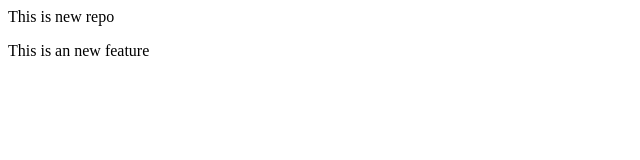
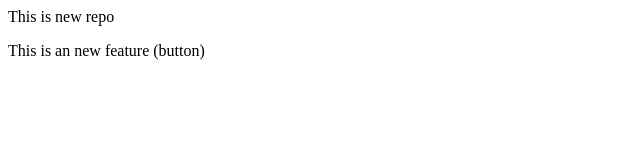
Before and after one commit to RamanParjapat01/localrepo, a plain HTML site: page index.html in a window 1280 px wide. Shown: the full height of the page, 0-640 px from the left. Drawn offline with Linux system fonts and the light colour scheme.

Commit message:
Add new feature

```diff
--- a/index.html
+++ b/index.html
@@ -1,2 +1,2 @@
 <p>This is new repo</p>
-<p>This is an new feature</p>
+<p>This is an new feature (button)</p>
```
